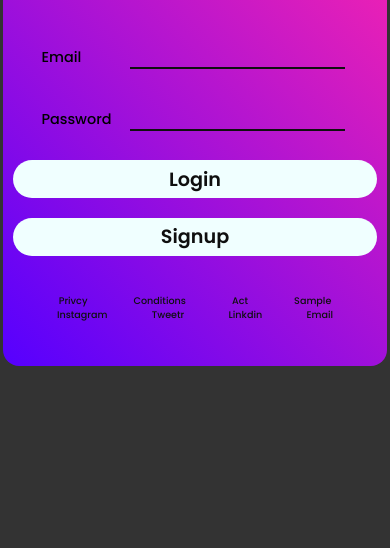
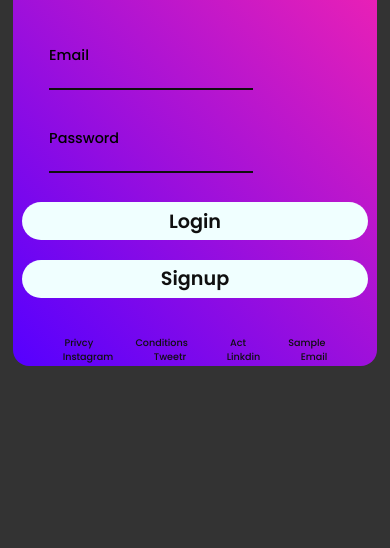
Before and after one commit to Developer-Deepak02/login.github.io, a plain HTML site: page index.html in a window 390 px wide. Shown: the part 296-844 px from the top of the page. Drawn offline with Linux system fonts and the light colour scheme.

Commit message:
Update style.css

```diff
--- a/dist/css/style.css
+++ b/dist/css/style.css
@@ -140,7 +140,7 @@ html{
 
 @media screen and (max-width: 400px) {
     .wrapper{
-        width: 40rem;
+        width: 38rem;
     }
 
     .container{
```
